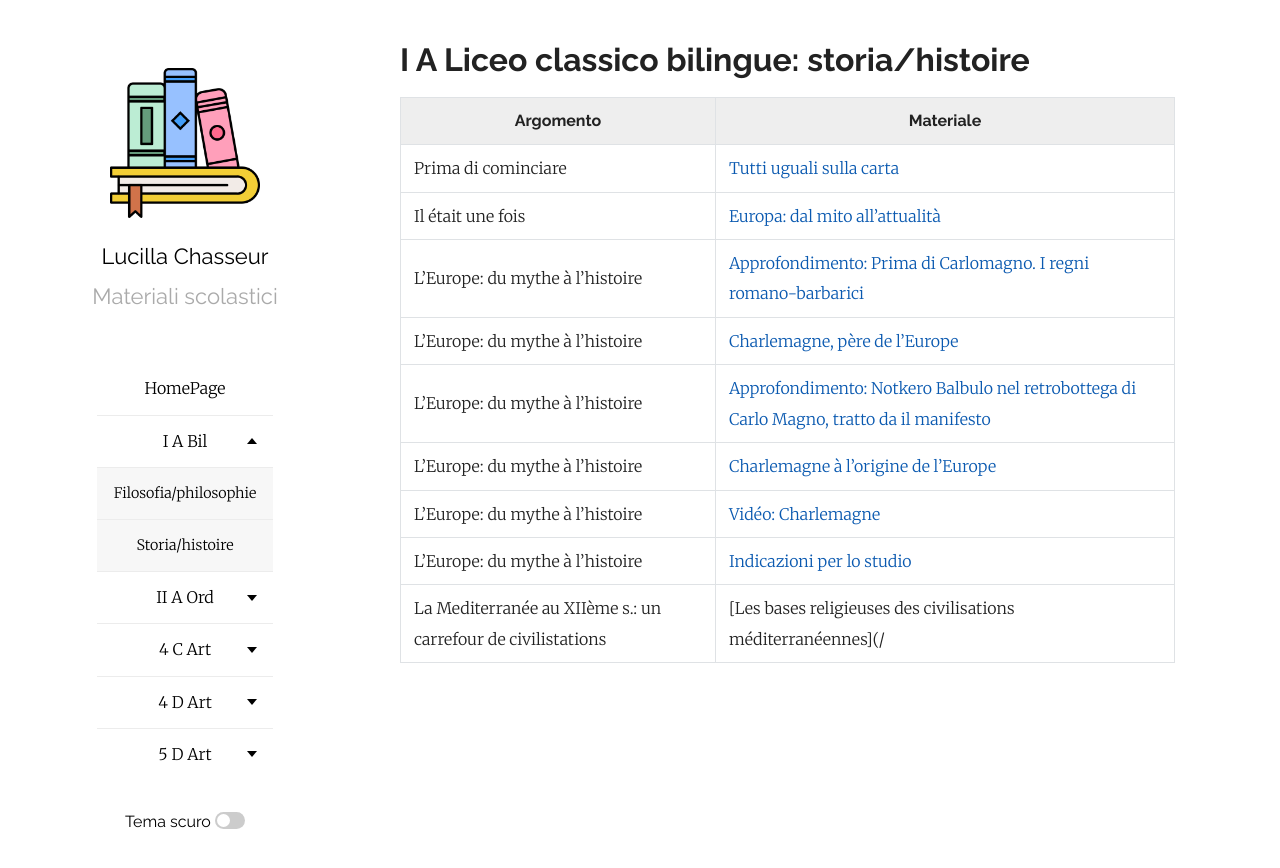
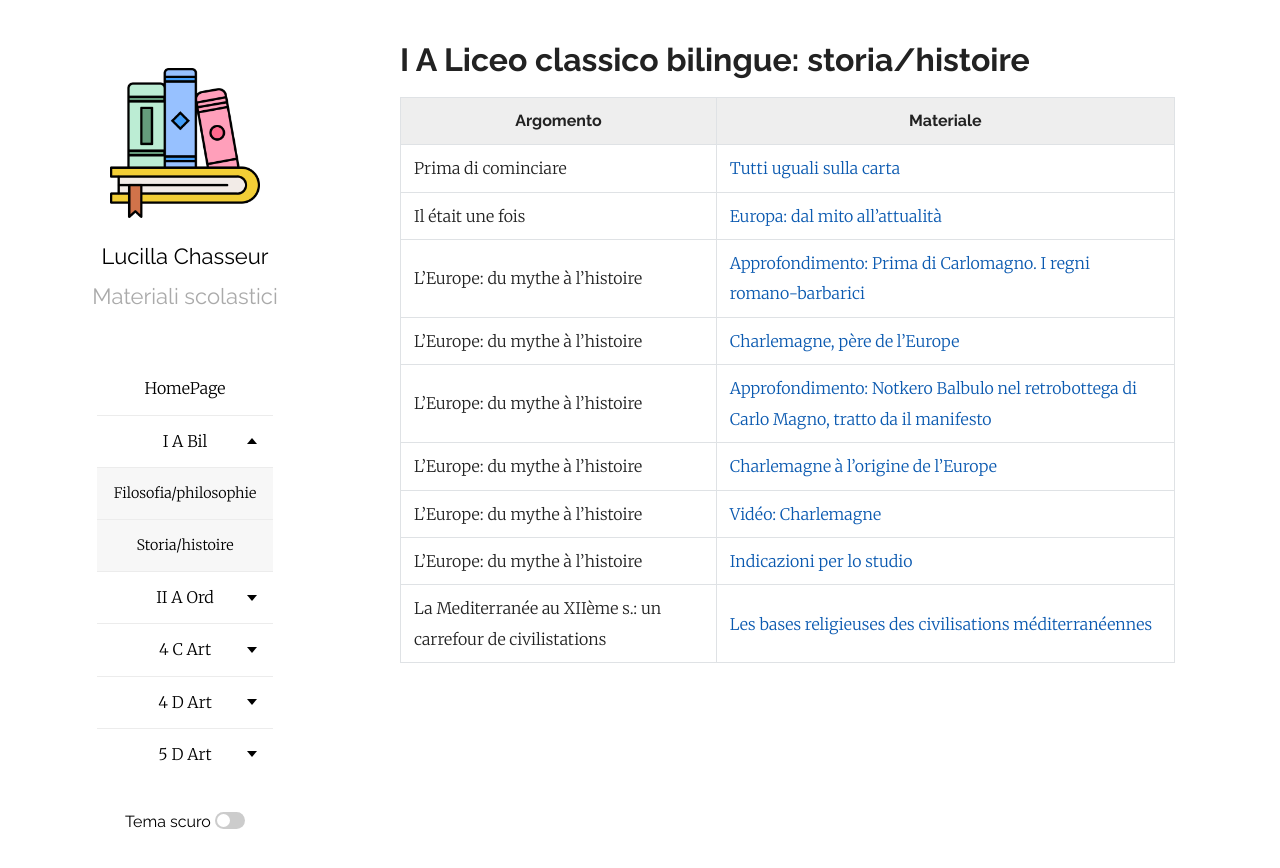
Before and after one commit to efemeridi/efemeridi.github.io, a Jekyll site: the page built from 1a_bil_storia.md, in a window 1280 px wide. Shown: the top 868 px of the page. Built offline with Jekyll 4.4.1, drawn with Linux system fonts in a browser that asks for light colours; our own code applies the rules of GitHub Pages for plain Markdown files; part of the change alters nothing that is shown.

```diff
--- a/1a_bil_storia.md
+++ b/1a_bil_storia.md
@@ -13,4 +13,4 @@ layout: page
 |L'Europe: du mythe à l'histoire|[Charlemagne à l'origine de l'Europe](/materiali/I_A_bil/storia/02_Charlemagne_a_l_origine_de_l_Europe.pdf/)
 |L'Europe: du mythe à l'histoire|[Vidéo: Charlemagne](https://www.dailymotion.com/video/x80iq3c)
 |L'Europe: du mythe à l'histoire|[Indicazioni per lo studio](/materiali/I_A_bil/storia/PROGRAMMI/CHARLEMAGNE_PERE_EUROPE.pdf/)
-|La Mediterranée au XIIème s.: un carrefour de civilistations|[Les bases religieuses des civilisations méditerranéennes](/
+|La Mediterranée au XIIème s.: un carrefour de civilistations|[Les bases religieuses des civilisations méditerranéennes](/materiali/I_A_bil/storia/01_MEDITERRANEE_XII/cap_1_leçon_1_les bases_religieuses_civilisations_medit.pdf/)
```
